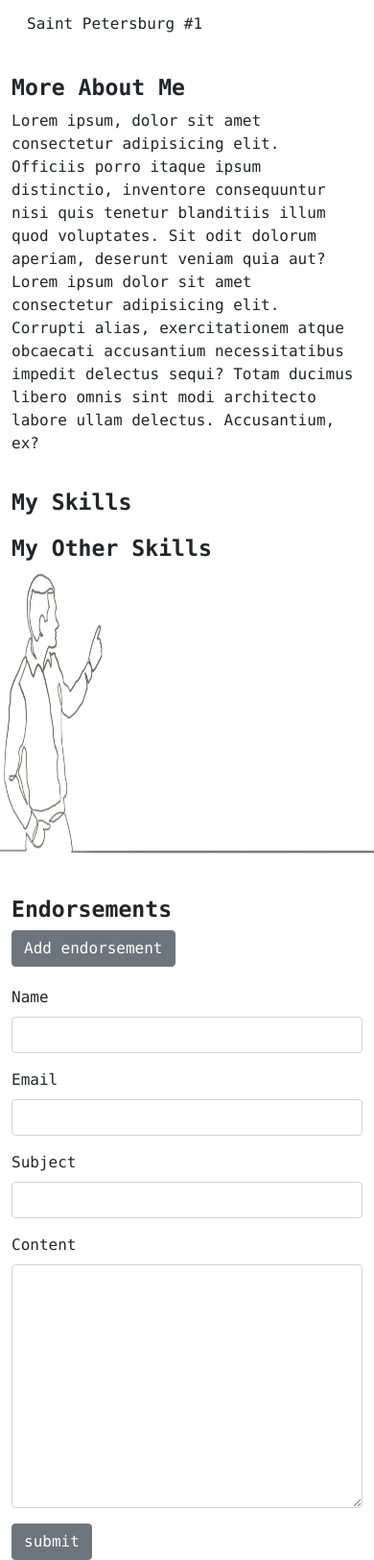
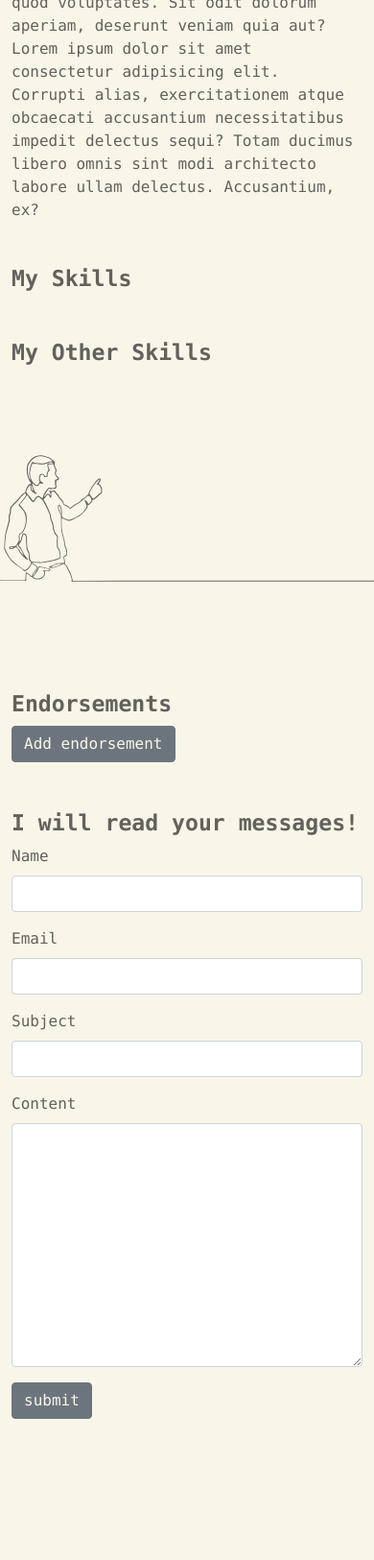
Before and after one commit to bencyrus/portfolio-django, a Django app: page / in a window 390 px wide. Shown: the part 1773-3398 px from the top of the page at 96% size. After the commit the page ends 3251 px from the top, so only its background shows below. Run offline with Django 3.2, Linux system fonts and the light colour scheme; data comes from the database, SQL or seed files in the repository; data that the repository does not hold is empty; some libraries are stand-ins or nearby versions; some web fonts are replaced.

Commit message:
fixed a few bugs and changed css including background and text color

```diff
--- a/matthewsportfolio/forms.py
+++ b/matthewsportfolio/forms.py
@@ -73,5 +73,5 @@ class CommentForm(ModelForm):
         self.fields['name'].widget.attrs.update(
             {'class': 'form-control'})
 
-        self.fields['content'].widget.attrs.update(
+        self.fields['comment'].widget.attrs.update(
             {'class': 'form-control'})
--- a/matthewsportfolio/models.py
+++ b/matthewsportfolio/models.py
@@ -39,7 +39,7 @@ class Project(models.Model):
 class Comment(models.Model):
     project = models.ForeignKey(Project, on_delete=models.CASCADE)
     name = models.CharField(max_length=255)
-    content = models.TextField()
+    comment = models.TextField()
     created = models.DateTimeField(auto_now_add=True)
 
     def __str__(self):
--- a/matthewsportfolio/templates/base/home.html
+++ b/matthewsportfolio/templates/base/home.html
@@ -3,7 +3,7 @@
 {% block content %}
 
 <!-- Hero -->
-<section id="hero">
+<section id="hero" class="pd-top-30">
     <div class="container">
         <div class="hero-content">
             {% for person in persons %}
@@ -23,22 +23,21 @@
             {% if person.about %}
             <div class="about-me">
                 <h3 class="font-bold">About Me</h3>
-                <div class="about-me-content">{{ person.about }}</div>
+                <div class="about-me-content"><p>{{ person.about }}</p></div>
             </div>
             {% endif %}
             {% endfor %}
         </div>
     </div>
-    <div class="icon"><img src="static/images/man-right-to-left.png" alt=""></div>
+    <div class="icon"><img src="static/images/man-right-to-left.svg" alt=""></div>
 </section>
 
 {% if projects %}
 <!-- Content -->
 <section id="content">
     <div class="container">
-        <div class="project-wrapper row">
+        <div class="project-wrapper row pd-top-30">
             <h3 class="font-bold">My Projects</h3>
-            <p>Projects that make my journey worthwhile</p>
             {% for project in projects %}
             <div class="project-column col-md-4">
                 <a href="{% url 'project' project.id %}"><img class="project-thumbnail" src="{{ project.thumbnail.url }}" alt="Project 1"></a>
@@ -57,7 +56,7 @@
 <!-- More About ME -->
 {% for person in persons %}
 {% if person.more_about %}
-<section id="more-about-me">
+<section id="more-about-me" class="pd-top-30">
     <div class="container">
         <div class="more-about-me">
             <h3 class="font-bold">More About Me</h3>
@@ -69,7 +68,7 @@
 {% endfor %}
 
 <!-- Skills -->
-<section id="skills">
+<section id="skills" class="pd-top-30">
     <div class="container">
         <h3 class="font-bold">My Skills</h3>
         <div class="skills-container">
@@ -85,7 +84,7 @@
             </div>
             {% endfor %}
 
-            <h3 class="font-bold">My Other Skills</h4>
+            <h3 class="pd-top-30 font-bold">My Other Skills</h4>
             <div class="other-skills-container">
                 {% for skill in skills %}
                 <div class="skill-tag">
@@ -95,11 +94,11 @@
             </div>
         </div>
     </div>
-    <div class="icon"><img src="static/images/man-left-to-right.png" alt=""></div>
+    <div class="icon"><img src="static/images/man-left-to-right.svg" alt=""></div>
 </section>
 
 <!-- Endorsements -->
-<section id="endorsements">
+<section id="endorsements" class="pd-top-30">
     <div class="container">
         <h3 class="font-bold">Endorsements</h3>
         <a href="{% url 'add-endorsement' %}" class="btn btn-secondary">Add endorsement</a>
@@ -118,9 +117,11 @@
 </section>
 
 <!-- Contact Form -->
-<section id="contact">
+<section id="contact" class="pd-top-50">
     <div class="container">
+
         <form class="contact-form" method="POST">
+            <h3 class="font-bold">I will read your messages!</h3>
             {% csrf_token %}
 
             {% for field in form %}
--- a/matthewsportfolio/templates/base/navbar.html
+++ b/matthewsportfolio/templates/base/navbar.html
@@ -3,6 +3,7 @@
 <section id="navigation_bar">
     <div class="container">
         <div class="navbar-wrapper d-flex justify-content-center">
+            <a href="{% url 'home' %}" class="nav-link">Profile</a>
             <a href="{% url 'home' %}" class="nav-link">Projects</a>
             <a href="#" class="nav-link">Contact</a>
 
--- a/static/styles/main.css
+++ b/static/styles/main.css
@@ -2,15 +2,36 @@
 /** --------------- General --------------- **/
 body {
     font-family: 'Menlo', sans-serif !important;
+    color: #62615c !important;
+    background-color: #f8f6e9 !important;
 }
+h1, h2, h3, h4, h5, p, a {
+    color: #62615c !important;
+}
+.btn-secondary {
+    color: #f8f6e9 !important;
+}
+
 /** --------------- General Custom --------------- **/
 .font-bold {
     font-weight: bold;
 }
+.pd-top-30 {
+    padding-top: 30px;
+}
+.pd-bot-30 {
+    padding-bottom: 30px;
+}
+.pd-top-50 {
+    padding-top: 50px;
+}
+.mg-top-10 {
+    margin-top: 10px;
+}
 
 /** --------------- Navbar Section --------------- **/
 #navigation_bar{
-    background-color: #1F2428;
+    /* background-color: #1F2428; */
     height: 50px;
 }
 
@@ -18,21 +39,18 @@ body {
 #navigation_bar .navbar-wrapper {
     align-items: center;
 }
-.nav-link{
-    color: #fff !important;
-}
-
 /** --------------- Hero --------------- **/
 #hero {
-    background-color: #1F2428;
+    /* background-color: #1F2428; */
     height: 100%;
     color: #fff;
-    padding-bottom: 80px;
 }
 /** hero icon **/
+#hero .icon {
+    margin-top: -25%;
+}
 #hero .icon img {
     width: 100%;
-    margin-top: -20%;
 }
 /** hero hero-content **/
 .hero-content {
@@ -66,10 +84,11 @@ body {
         font-size: 75px;
     }
     /** hero icon **/
+    #hero .icon {
+        margin-top: -30%;
+    }
     #hero .icon img {
         width: 100%;
-        height: 300px;
-        margin-top: -30%;
     }
     /** hero hero-content **/
     .hero-content {
@@ -121,6 +140,9 @@ body {
 
 /** hero hero-content | width < 576px **/
 @media screen and (max-width: 576px) {
+    #hero {
+        padding-bottom: 0;
+    }
     .intro-name {
         font-size: 55px;
         letter-spacing: .08em;
@@ -161,7 +183,6 @@ body {
 /** content project-wrapper **/
 .project-wrapper {
     display: flex;
-    padding-top: 20px;
 }
 .project-wrapper h3 {
     padding-top: 8px;
@@ -181,7 +202,7 @@ body {
 
 /** content project-wrapper project-column project-body **/
 .project-body {
-    background-color: #fff;
+    /* background-color: #fff; */
     padding: 1em;
 }
 
@@ -192,7 +213,7 @@ body {
     gap: 0.5em;
 }
 .technology-used-tag {
-    background-color: #C4E7F2;
+    /* background-color: #C4E7F2; */
     width: fit-content;
     padding: 3px 10px;
     border-radius: 20px;
@@ -200,27 +221,17 @@ body {
 @media screen and (max-width: 992px) {
     .technology-used-tag {
         font-size: 10px;
-        background-color: #C4E7F2;
+        /* background-color: #C4E7F2; */
         width: fit-content;
         padding: 3px 5px;
         border-radius: 20px;
     }
 }
 
-/** content more-about-me **/
-.more-about-me {
-    padding-top: 20px;
-}
-
 
 
 
 /** -------------------- Skills -------------------- **/
-#skills {
-    background-color: #fff;
-    padding-top: 20px;
-    padding-bottom: 20px;
-}
 @media screen and (min-width: 992px) {
     #skills .container {
         padding: 0 250px;
@@ -277,7 +288,7 @@ body {
 
 /** skills skills-container other-skills-container skill-tag **/
 .skill-tag {
-    background-color: #C4E7F2;
+    /* background-color: #C4E7F2; */
     width: fit-content;
     padding: 3px 10px;
     border-radius: 20px;
@@ -289,12 +300,6 @@ body {
 
 
 /** -------------------- Endorsements -------------------- **/
-#endorsements {
-    background-color: #fff;
-    padding-top: 20px;
-    padding-bottom: 20px;
-}
-
 /** Endorsements endorsement-container **/
 .skills-container {
     padding-top: 12px;
--- a/static/styles/project.css
+++ b/static/styles/project.css
@@ -1,6 +1,10 @@
 /** -------------------- Project.html -------------------- **/
 /** This file includes styling related to individual project pages **/
 
+
+.pd-top-bot-10 {
+    padding: 10px 0;
+}
 
 /** -------------------- Project -------------------- **/
 /** Project container project-image-container **/
@@ -13,3 +17,5 @@
     max-width: 100%;
     max-height: 90vh;
 }
+
+/** Project container project-image-container card **/
```
Also changed, not shown: matthewsportfolio/templates/base/project.html (+17 -14 lines), db.sqlite3, matthewsportfolio/migrations/0009_rename_content_comment_comment.py (added), static/images/man-left-to-right.svg (added), static/images/man-right-to-left.svg (added).
